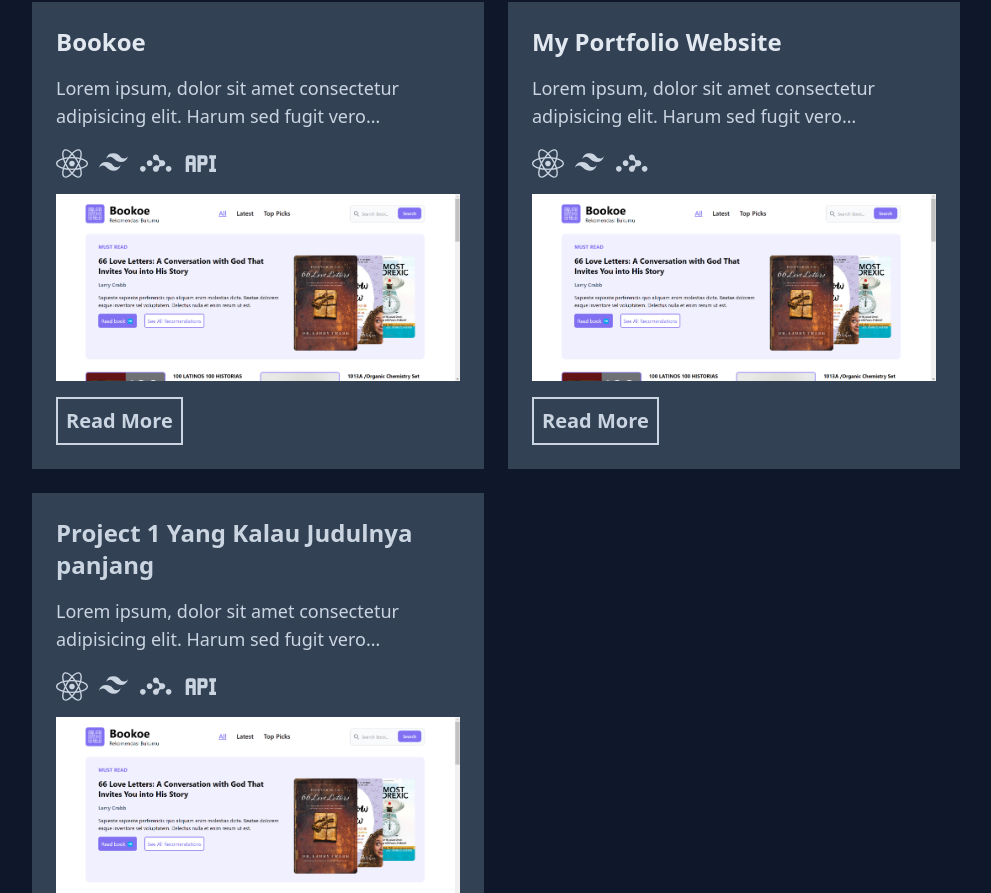
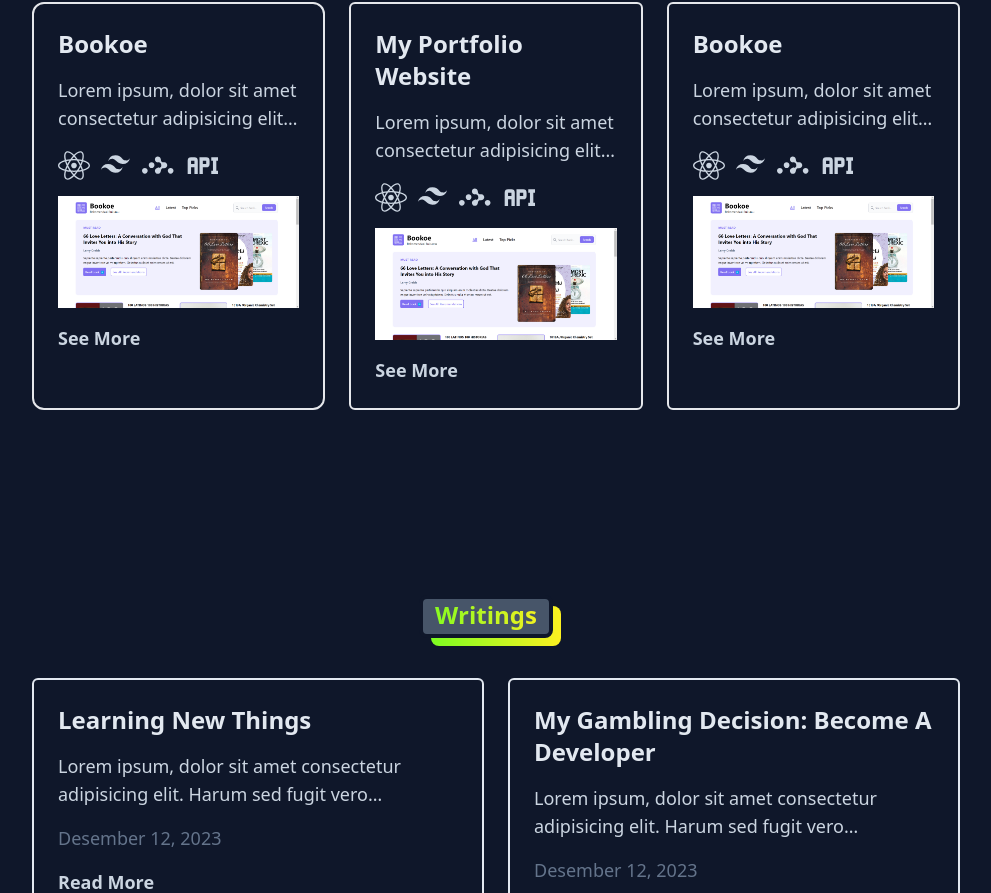
Before and after one commit to kristiyanlaoli/portfolio-web, a React (Vite) app: page / in a window 1280 px wide. Shown: the part 1332-2225 px from the top of the page, without its empty margins (144-1135 px from the left). Built offline with nearby package versions, Linux system fonts and the light colour scheme; what tailwindcss-animated would draw is missing.

Commit message:
add writings section

```diff
--- a/src/App.jsx
+++ b/src/App.jsx
@@ -4,6 +4,7 @@ import Header from "./components/Header";
 import Hero from "./components/Hero";
 import TechStack from "./components/TechStack";
 import Projects from "./components/Projects"
+import Writings from "./components/Writings";
 
 function App() {
   return (
@@ -12,6 +13,7 @@ function App() {
       <Hero />
       <About />
       <Projects/>
+      <Writings/>
       <TechStack />
       <Footer/>
     </>
--- a/src/components/Projects.jsx
+++ b/src/components/Projects.jsx
@@ -15,11 +15,12 @@ let About = () => {
           </div>
         </div>
         <div>
-          <div className="lg:grid lg:grid-cols-2 gap-x-6">
-            <div className="w-full p-3 mb-6 bg-slate-700  lg:p-6">
-              <h2 className="font-bold text-2xl text-slate-200 mb-4">
-                Bookoe
-              </h2>
+          <div className="lg:grid lg:grid-cols-3 gap-x-6">
+            <a
+              href="/hai"
+              className="group border-2 rounded-xl hover:scale-[105%] text-left w-full p-3 mb-6   lg:p-6"
+            >
+              <h2 className="font-bold text-2xl text-slate-200 mb-4">Bookoe</h2>
 
               <p className="text-lg text-slate-300 mb-4 line-clamp-2">
                 Lorem ipsum, dolor sit amet consectetur adipisicing elit. Harum
@@ -40,44 +41,18 @@ let About = () => {
                 src="/src/img/projects/project-1.png"
                 alt=""
               />
-              <button className="text-xl font-bold text-slate-300  p-2 border-2 border-slate-300 hover:text-loved hover:border-[#2cfc21]">
-                Read More
+
+              <button className="group  relative  text-lg font-bold text-slate-300  p border-slate-300 hover:text-loved hover:border-[#2cfc21]">
+                See More
+                <span className="absolute -bottom-1 left-0 w-0 h-1 bg-loved transition-all group-hover:w-full"></span>
               </button>
-            </div>
+            </a>
 
-            <div className="w-full p-3 mb-6 bg-slate-700 lg:p-6">
-              <h2 className="font-bold text-2xl text-slate-200 mb-4">
-                My Portfolio Website
-              </h2>
-
-              <p className="text-lg text-slate-300 mb-4 line-clamp-2">
-                Lorem ipsum, dolor sit amet consectetur adipisicing elit. Harum
-                sed fugit vero reprehenderit perspiciatis reiciendis, non porro
-                totam repellendus ipsum? Lorem ipsum dolor sit, amet consectetur
-                adipisicing elit. Natus, provident! Lorem ipsum dolor sit amet
-                consectetur adipisicing elit. Pariatur, ipsam.
-              </p>
-              <div className="flex mb-4">
-                <ReactIcon />
-                <TailwindIcon />
-                <RouterIcon />
-
-              </div>
-
-              <img
-                className="mb-4"
-                src="/src/img/projects/project-1.png"
-                alt=""
-              />
-              <button className="text-xl font-bold text-slate-300  p-2 border-2 border-slate-300 hover:text-loved hover:border-[#2cfc21]">
-                Read More
-              </button>
-            </div>
-
-            <div className="w-full p-3 mb-6 bg-slate-700  lg:p-6">
-              <h2 className="font-bold text-2xl text-slate-300 mb-4">
-                Project 1 Yang Kalau Judulnya panjang
-              </h2>
+            <a
+              href="/hai"
+              className="group border-2 rounded-md hover:scale-[105%] text-left w-full p-3 mb-6   lg:p-6"
+            >
+              <h2 className="font-bold text-2xl text-slate-200 mb-4">My Portfolio Website</h2>
 
               <p className="text-lg text-slate-300 mb-4 line-clamp-2">
                 Lorem ipsum, dolor sit amet consectetur adipisicing elit. Harum
@@ -98,10 +73,44 @@ let About = () => {
                 src="/src/img/projects/project-1.png"
                 alt=""
               />
-              <button className="text-xl font-bold text-slate-300  p-2 border-2 border-slate-300 hover:text-loved hover:border-[#2cfc21]">
-                Read More
+
+              <button className="group  relative  text-lg font-bold text-slate-300  p border-slate-300 hover:text-loved hover:border-[#2cfc21]">
+                See More
+                <span className="absolute -bottom-1 left-0 w-0 h-1 bg-loved transition-all group-hover:w-full"></span>
               </button>
-            </div>
+            </a>
+
+            <a
+              href="/hai"
+              className="group border-2 rounded-md hover:scale-[105%] text-left w-full p-3 mb-6   lg:p-6"
+            >
+              <h2 className="font-bold text-2xl text-slate-200 mb-4">Bookoe</h2>
+
+              <p className="text-lg text-slate-300 mb-4 line-clamp-2">
+                Lorem ipsum, dolor sit amet consectetur adipisicing elit. Harum
+                sed fugit vero reprehenderit perspiciatis reiciendis, non porro
+                totam repellendus ipsum? Lorem ipsum dolor sit, amet consectetur
+                adipisicing elit. Natus, provident! Lorem ipsum dolor sit amet
+                consectetur adipisicing elit. Pariatur, ipsam.
+              </p>
+              <div className="flex mb-4">
+                <ReactIcon />
+                <TailwindIcon />
+                <RouterIcon />
+                <ApiIcon />
+              </div>
+
+              <img
+                className="mb-4"
+                src="/src/img/projects/project-1.png"
+                alt=""
+              />
+
+              <button className="group  relative  text-lg font-bold text-slate-300  p border-slate-300 hover:text-loved hover:border-[#2cfc21]">
+                See More
+                <span className="absolute -bottom-1 left-0 w-0 h-1 bg-loved transition-all group-hover:w-full"></span>
+              </button>
+            </a>
           </div>
         </div>
       </div>
--- /dev/null
+++ b/src/components/Writings.jsx
@@ -0,0 +1,61 @@
+let Writings = () => {
+  return (
+    <>
+      <div className=" bg-slate-850 px-6 pt-20 -mt-1 pb-24 sm:mx-8 sm:px-16 md:mx-16 lg:mx-20 xl:mx-24 xl:px-20">
+        <div className="relative bg-loved rounded-lg h-[40px] w-[130px] mx-auto mb-8">
+          <div className="absolute bottom-2 right-2 h-[43px] w-[134px] border-4 border-slate-900 rounded-lg bg-slate-600">
+            <h2 className=" font-bold text-2xl text-center text-loved">
+              Writings
+            </h2>
+          </div>
+        </div>
+        <div>
+          <div className="lg:grid lg:grid-cols-2 gap-x-6">
+            <a href="/writing" className="w-full  hover:scale-[105%] p-3 mb-6 bg-slate-850 border-2 border-slate-200 rounded-md  lg:p-6">
+              <h2 className="font-bold text-2xl text-slate-200 mb-4">
+                Learning New Things
+              </h2>
+
+              <p className="text-lg text-slate-300 mb-4 line-clamp-2">
+                Lorem ipsum, dolor sit amet consectetur adipisicing elit. Harum
+                sed fugit vero reprehenderit perspiciatis reiciendis, non porro
+                totam repellendus ipsum? Lorem ipsum dolor sit, amet consectetur
+                adipisicing elit. Natus, provident! Lorem ipsum dolor sit amet
+                consectetur adipisicing elit. Pariatur, ipsam.
+              </p>
+
+              <p className="text-lg text-slate-500 mb-4">Desember 12, 2023</p>
+
+              <button className="group  relative  text-lg font-bold text-slate-300  p border-slate-300 hover:text-loved hover:border-[#2cfc21]">
+                Read More
+                <span className="absolute -bottom-1 left-0 w-0 h-1 bg-loved transition-all group-hover:w-full"></span>
+              </button>
+            </a>
+
+            <a href="/writing2" className="w-full hover:scale-[105%] p-3 mb-6 border-2 border-slate-200 rounded-md lg:p-6">
+              <h2 className="font-bold text-2xl text-slate-200 mb-4">
+                My Gambling Decision: Become A Developer
+              </h2>
+
+              <p className="text-lg text-slate-300 mb-4 line-clamp-2">
+                Lorem ipsum, dolor sit amet consectetur adipisicing elit. Harum
+                sed fugit vero reprehenderit perspiciatis reiciendis, non porro
+                totam repellendus ipsum? Lorem ipsum dolor sit, amet consectetur
+                adipisicing elit. Natus, provident! Lorem ipsum dolor sit amet
+                consectetur adipisicing elit. Pariatur, ipsam.
+              </p>
+              <p className="text-lg text-slate-500 mb-4">Desember 12, 2023</p>
+
+              <button className="group  relative  text-lg font-bold text-slate-300  p border-slate-300 hover:text-loved hover:border-[#2cfc21]">
+                Read More
+                <span className="absolute -bottom-1 left-0 w-0 h-1 bg-loved transition-all group-hover:w-full"></span>
+              </button>
+            </a>
+          </div>
+        </div>
+      </div>
+    </>
+  );
+};
+
+export default Writings;
```
